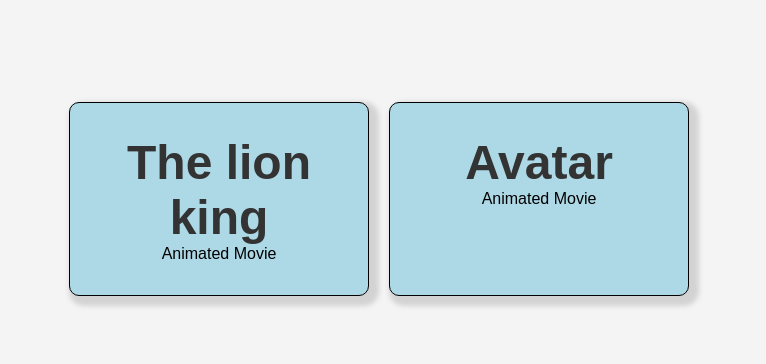
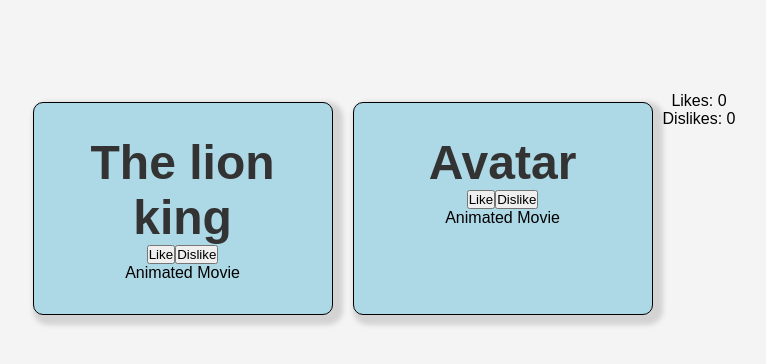
Before and after one commit to birat04/react-app, a React (Vite) app in the folder my-first-app/: page / in a window 1280 px wide. Shown: the top 364 px of the page, without its empty margins (261-1027 px from the left). Built offline with nearby package versions, Linux system fonts and the light colour scheme.

Commit message:
added like dislike button

```diff
--- a/my-first-app/src/App.jsx
+++ b/my-first-app/src/App.jsx
@@ -3,28 +3,41 @@ import reactLogo from './assets/react.svg'
 import viteLogo from '/vite.svg'
 import './App.css'
 
-const Card = ({ title, content }) => {
+const Card = ({ title, content, onLike, onDislike }) => {
   return (
-    <div className= "card">
-
-
+    <div className="card">
       <h2>{title}</h2>
+      <button onClick={onLike}>
+        Like
+      </button>
+      <button onClick={onDislike}>
+        Dislike
+      </button>
       <p>{content}</p>
     </div>
   )
-
 }
 
+const App = () => {
+  const [likes, setLikes] = useState(0)
+  const [dislikes, setDislikes] = useState(0)
 
-const App  = () => {
+  const handleLike = () => {
+    setLikes(likes + 1)
+  }
+
+  const handleDislike = () => {
+    setDislikes(dislikes + 1)
+  }
+
   return (
     <div className="card-container">
-
-
-
-    <Card title="The lion king" content="Animated Movie" />
-    <Card title="Avatar" content="Animated Movie" />
-
+      <Card title="The lion king" content="Animated Movie" onLike={handleLike} onDislike={handleDislike} />
+      <Card title="Avatar" content="Animated Movie" onLike={handleLike} onDislike={handleDislike} />
+      <div>
+        <p>Likes: {likes}</p>
+        <p>Dislikes: {dislikes}</p>
+      </div>
     </div>
   )
 }
```
